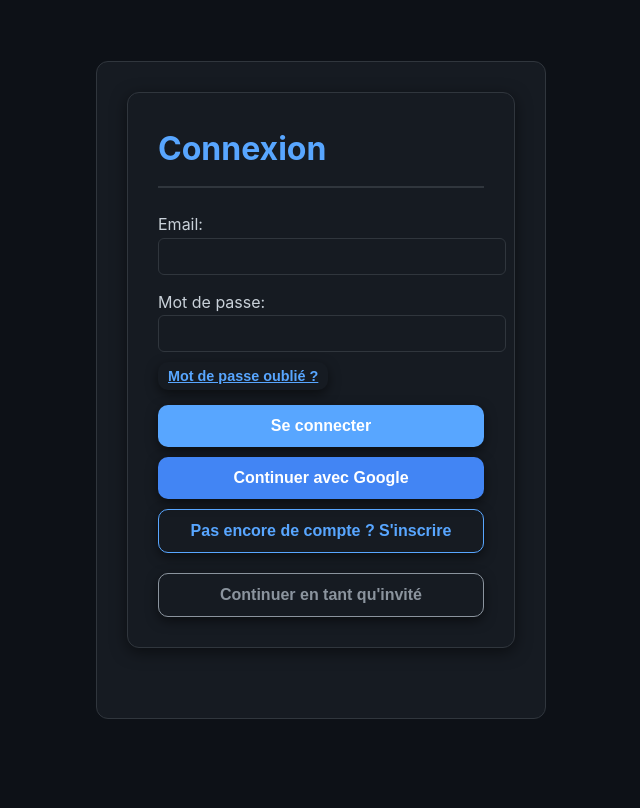
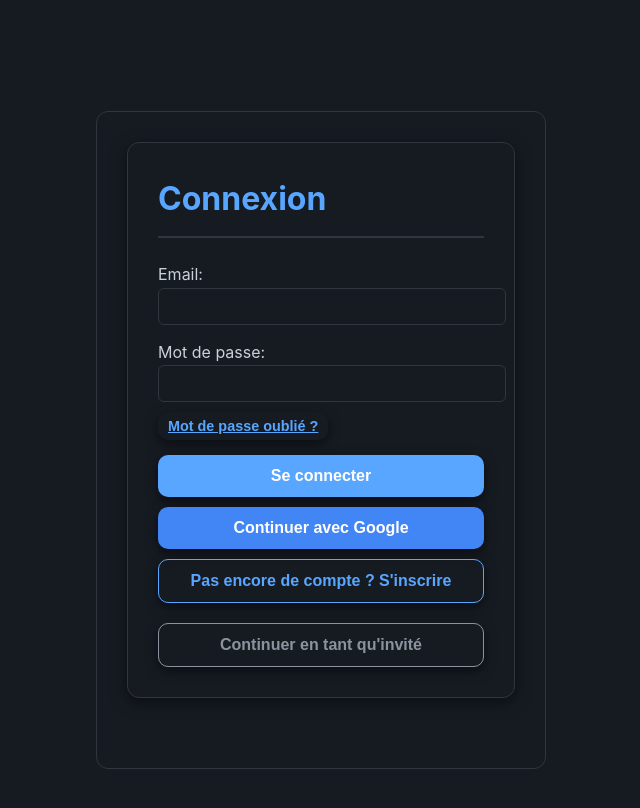
Before and after one commit to Bims002/CoachSalesAI, a React (Vite) app: page / in a window 1280 px wide. Both pictures are taken after a click on the element "CoachSales AI". Shown: the top 808 px of the page, without its empty margins (319-959 px from the left). Built offline with nearby package versions, Linux system fonts and the light colour scheme; no server answers.

Commit message:
Unify auth page background and adjust form centering

```diff
--- a/src/App.tsx
+++ b/src/App.tsx
@@ -277,15 +277,20 @@ function App() {
         style={{
           marginLeft: currentAppStepForNavbar !== 'auth' ? '260px' : '0',
           display: currentAppStepForNavbar === 'auth' ? 'flex' : 'block',
-          alignItems: currentAppStepForNavbar === 'auth' ? 'center' : 'flex-start', // Changé pour aligner en haut
+          alignItems: currentAppStepForNavbar === 'auth' ? 'center' : 'flex-start',
           justifyContent: currentAppStepForNavbar === 'auth' ? 'center' : 'flex-start',
-          paddingTop: currentAppStepForNavbar === 'auth' ? '5vh' : '20px', // Un peu de padding en haut pour la page auth
-          minHeight: currentAppStepForNavbar === 'auth' ? 'calc(100vh - 5vh - 20px)' : 'auto' // Ajuster minHeight
+          paddingTop: currentAppStepForNavbar === 'auth' ? '10vh' : '20px', // Augmenter le padding pour pousser vers le centre
+          minHeight: 'calc(100vh - 40px)', // Assurer que main prend la hauteur (moins padding de body implicite)
+          backgroundColor: currentAppStepForNavbar === 'auth' ? 'var(--color-bg-secondary)' : 'var(--color-bg)'
         }}
       >
         <div
           className="app-container"
-          style={{ width: currentAppStepForNavbar === 'auth' ? 'auto' : '100%', maxWidth: currentAppStepForNavbar === 'auth' ? '450px' : '960px' }} // Max-width réduit pour le form auth
+          style={{
+            width: currentAppStepForNavbar === 'auth' ? 'auto' : '100%',
+            maxWidth: currentAppStepForNavbar === 'auth' ? '450px' : '960px',
+            margin: currentAppStepForNavbar === 'auth' ? '0 auto' : '0 auto' // Assurer le centrage horizontal
+          }}
         >
           {apiError && <p style={{color: 'orange', textAlign: 'center', marginBottom: '20px'}}>Erreur API: {apiError}</p>}
           {speechError && <p style={{color: 'red', textAlign: 'center', marginBottom: '20px'}}>{speechError}</p>}
@@ -293,7 +298,8 @@ function App() {
           <Routes>
             <Route path="/auth" element={
               <AuthRoute>
-                <section id="auth-display" className="app-section" style={{ boxShadow: 'none', border: `1px solid var(--color-border)` }}>
+                {/* La section app-section aura le même fond que main-content, la bordure la délimitera */}
+                <section id="auth-display" className="app-section" style={{ boxShadow: 'none', backgroundColor: 'var(--color-bg-secondary)' }}>
                   <AuthForm onNavigateToGuest={() => navigate('/')} />
                 </section>
               </AuthRoute>
```
